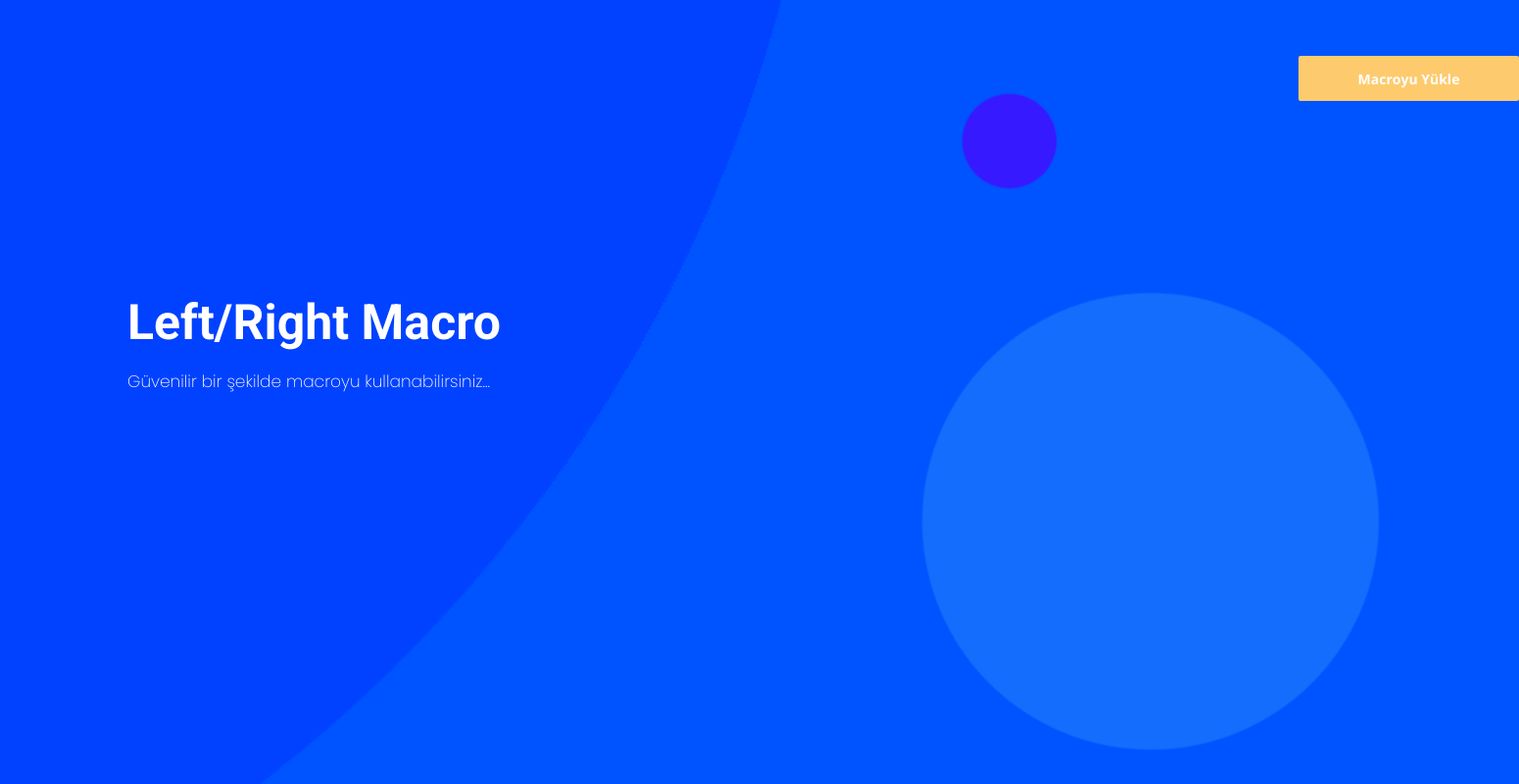
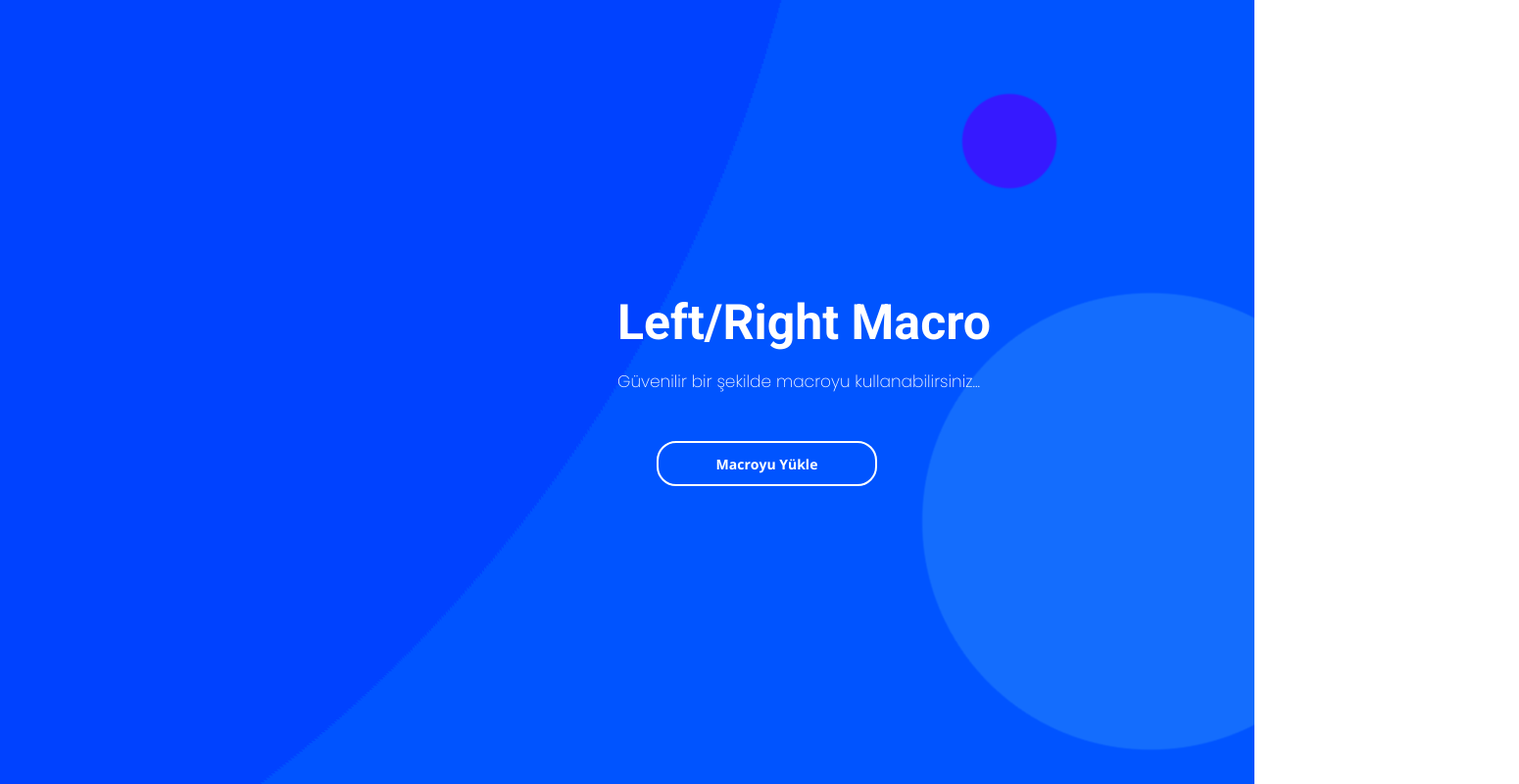
Before and after one commit to litches-jpg/litches-jpg.github.io, a plain HTML site: page index.html in a window 1280 px wide. Shown: the whole page at 98% size, 1550 px wide, since content can reach past the window. Drawn offline with nearby package versions, Linux system fonts and the light colour scheme.

Commit message:
Update index.html

```diff
--- a/index.html
+++ b/index.html
@@ -1,8 +1,7 @@
 <!DOCTYPE html>
-<html lang="en">
-<head>
+<html lang="en"><head>
     <meta charset="UTF-8">
-      <title>CrackApp Forum</title>
+      <title>MACRO</title>
     <style>
         @import url('https://fonts.googleapis.com/css2?family=Open+Sans:wght@700&display=swap');
         @import url('https://fonts.googleapis.com/css2?family=Roboto:wght@700&display=swap');
@@ -22,27 +21,33 @@
         #client-button{
             font-size: 14px;
             font-family: 'Open Sans', sans-serif;
-            border: none;
+            border: 2px solid white;
             width:  225px;
             height: 46px;
-            background-color: #fdcb6e;
+            background-color: transparent;
             color: white;
             cursor: pointer;
-            left: 1325px;
-            top: 57px;
-            position: absolute;
-            transition-duration: 0.2s;
+           top: 450px;
+            left: 670px;
+            position: relative;
+            transition-duration: 0.3s;
             outline: none;
-            border-radius: 2px;
+            border-radius: 20px;
         }
         #client-button:hover{
-                        transition-duration: 0.2s;
+                        transition-duration: 0.3s;
+color: darkslategray;
+            background-color: white;
+                        box-shadow: 0px 0px 10px #ffffff;
 
-            background-color: #f0932b;
         }
         #client-button:focus{
             transition-duration: 0.2s;
-            background-color: #2d3436;
+
+            color: white;
+            background-color: #fad30a;
+                        box-shadow: 0px 0px 10px #fad30a;
+    border: 2px solid #fad30a;
         }
         #duyuru{
             font-family: 'Roboto', sans-serif;
@@ -53,7 +58,7 @@
         {
             position: absolute;
             top: 300px;
-            left: 130px;
+            left: 630px;
             width: 600px;
         }
         font{
@@ -107,21 +112,25 @@
 }
 
 @keyframes example {
-  0%   {opacity: 0%; left:-250px; }
+  0%   {opacity: 0%; top:-150px; }
   25%  { opacity: 10%;}
   50%  {opacity: 40%; }
   75%  {opacity: 60%;  }
-  100% { opacity: 100%;left:0px; }
+  100% { opacity: 100%;top:0px; }
 }
+        .top-container{
+            position: relative;
 
+        }
     </style>
 
 </head>
-<body  background="ww2.png">
+<body background="ww2.png">
    <div id="animate">
 
         <div class="top-container">
-        <input type="button" value="Macroyu Yükle" id="client-button" onclick = "window.location= ('https://github.com/litches-jpg/litches-jpg.github.io/releases/download/0.1/relase0.1_lrmacro.rar');";>
+
+        <input type="button" value="Macroyu Yükle" id="client-button" onclick="window.location= ('https://github.com/litches-jpg/litches-jpg.github.io/releases/download/0.1/relase0.1_lrmacro.rar');" ;="">
 
     </div>
 
@@ -134,7 +143,7 @@
 
 
 
-</center>
+
 
     </div>
 
@@ -142,9 +151,10 @@
 
 
 
-   </div>
 
 
 
-</body>
-</html>
+
+
+
+</body></html>
```
